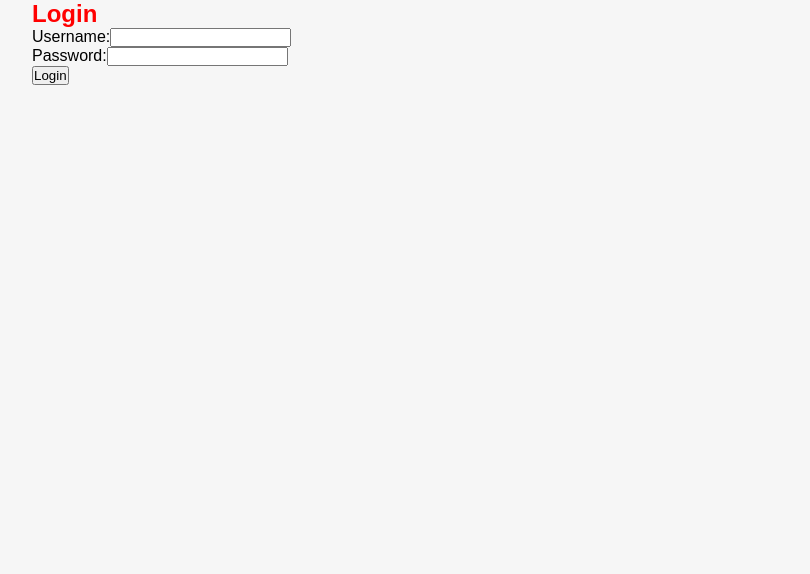
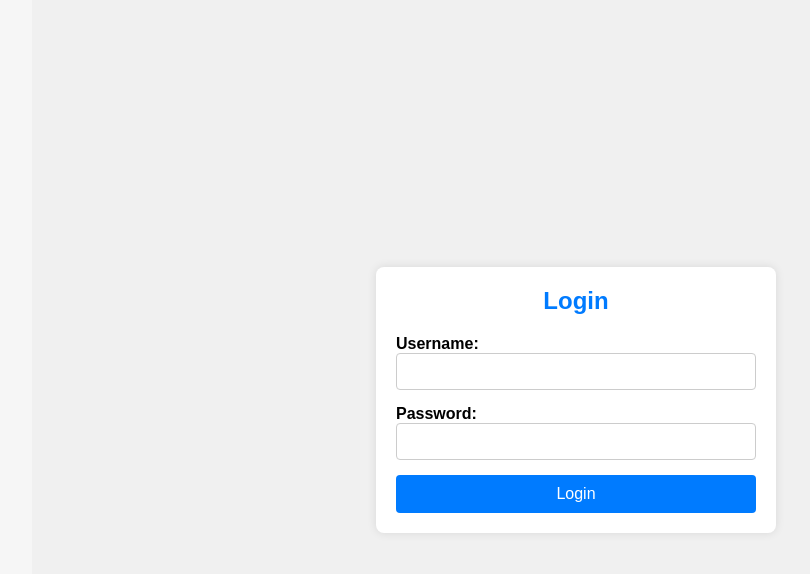
Before and after one commit to Tarho/IOT_LAB05, a React (Create React App) app in the folder frontend/: page / in a window 1280 px wide. Shown: the top 574 px of the page, without its empty margins (64-874 px from the left). Built offline with nearby package versions, Linux system fonts and the light colour scheme; what mqtt would draw is missing.

Commit message:
updatelogin

```diff
--- a/frontend/src/App.css
+++ b/frontend/src/App.css
@@ -676,3 +676,72 @@ h2{
   background-color: white;
   padding: 10px 10px 10px 10px;
 }
+
+/* Login.css */
+
+.login-container {
+  display: flex;
+  justify-content: center;
+  align-items: center;
+  height: 100vh;
+  background-color: #f0f0f0;
+}
+
+.login-box {
+  background: #fff;
+  padding: 20px;
+  border-radius: 8px;
+  box-shadow: 0 0 10px rgba(0, 0, 0, 0.1);
+  max-width: 400px;
+  width: 100%;
+}
+
+.login-box h2 {
+  margin-bottom: 20px;
+  text-align: center;
+}
+
+.login-box form {
+  display: flex;
+  flex-direction: column;
+}
+
+.login-box form div {
+  margin-bottom: 15px;
+}
+
+.login-box label {
+  margin-bottom: 5px;
+  font-weight: bold;
+}
+
+.login-box input {
+  padding: 10px;
+  border: 1px solid #ccc;
+  border-radius: 4px;
+  width: 100%;
+  box-sizing: border-box;
+}
+
+.login-box button {
+  padding: 10px;
+  background-color: #007bff;
+  color: white;
+  border: none;
+  border-radius: 4px;
+  cursor: pointer;
+  font-size: 16px;
+}
+
+.login-box button:hover {
+  background-color: #0056b3;
+}
+
+.login-box p {
+  color: #007bff;
+  text-align: center;
+}
+
+.hi{
+  color: #007bff;
+}
--- a/frontend/src/Components/login.js
+++ b/frontend/src/Components/login.js
@@ -35,8 +35,9 @@ const Login = () => {
   };
 
   return (
-    <div>
-      <h2>Login</h2>
+    <div className="login-container">
+      <div className="login-box">
+        <h2 className='hi'>Login</h2>
         <form onSubmit={handleSubmit}>
           <div>
             <label>Username:</label>
@@ -56,9 +57,10 @@ const Login = () => {
               required
             />
           </div>
-        {error && <p style={{ color: 'red' }}>{error}</p>}
+          {error && <p>{error}</p>}
           <button type="submit">Login</button>
         </form>
+      </div>
     </div>
   );
 };
```
Also changed, not shown: 1 other file (tests, documents, lock files or other folders). Lines whose indentation alone changed are shown as unchanged.
